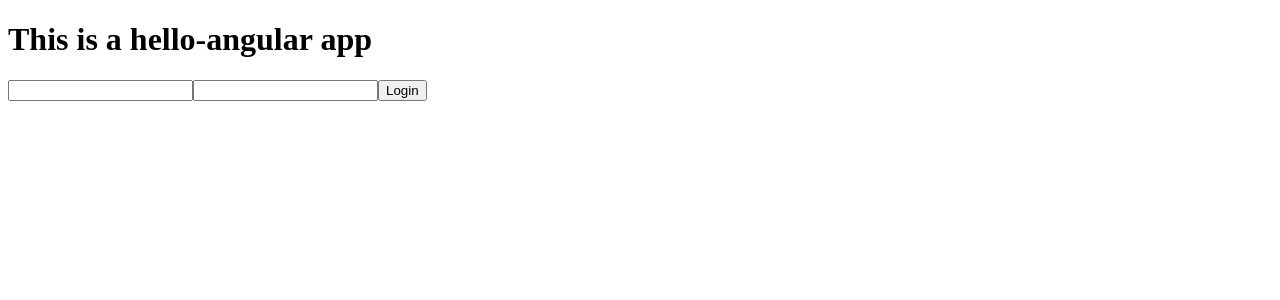
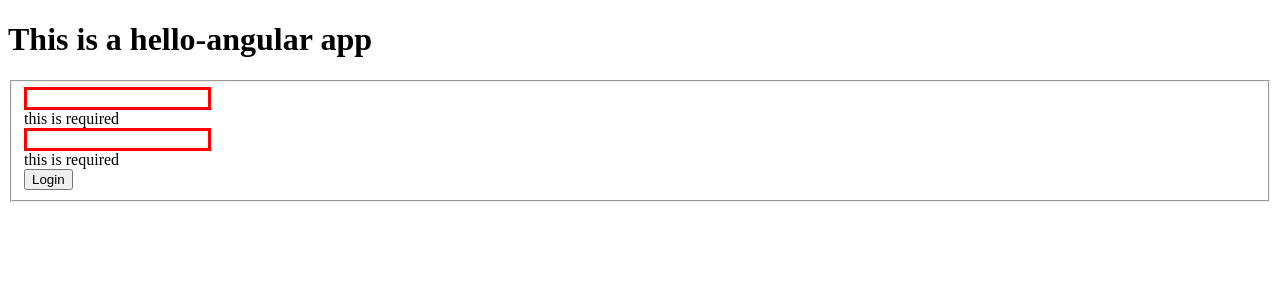
Before and after one commit to jun1362008/hello-angular, an Angular app: page / in a window 1280 px wide. Shown: the top 300 px of the page. Built offline with nearby package versions, Linux system fonts and the light colour scheme.

Commit message:
up login service

```diff
--- a/src/app/app.module.ts
+++ b/src/app/app.module.ts
@@ -5,6 +5,7 @@ import { HttpModule } from '@angular/http';
 
 import { AppComponent } from './app.component';
 import { LoginComponent } from './login/login.component';
+import { AuthService } from './core/auth.service';
 
 @NgModule({
   declarations: [
@@ -16,7 +17,9 @@ import { LoginComponent } from './login/login.component';
     FormsModule,
     HttpModule
   ],
-  providers: [],
+  providers: [
+    {provide: 'auth', useClass: AuthService}
+  ],
   bootstrap: [AppComponent]
 })
 export class AppModule {}
--- a/src/app/core/auth.service.ts
+++ b/src/app/core/auth.service.ts
@@ -5,4 +5,10 @@ export class AuthService {
 
   constructor() { }
 
+  loginWithCredentials(username: string, password: string): boolean {
+    if(username === 'huangjun')
+      return true;
+    return false;
+  }
+
 }
--- a/src/app/login/login.component.ts
+++ b/src/app/login/login.component.ts
@@ -1,25 +1,42 @@
-import { Component, OnInit } from '@angular/core';
+import { Component, OnInit, Inject } from '@angular/core';
 
 @Component({
   selector: 'app-login',
   template: `
     <div>
-        <input type="text" #usernameRef>
-        <input type="password" #passwordRef>
-        <button (click)="onClick(usernameRef.value,passwordRef.value)">Login</button>
+        <form #fromRef="ngForm" (submit)="onSubmit(fromRef.value)">
+            <fieldset ngModelGroup="login">
+              <input type="text" name="username" [(ngModel)]="username" #usernameRef="ngModel" required minlength="3">
+              <div *ngIf="usernameRef.errors?.required">this is required</div>
+              <div *ngIf="usernameRef.errors?.minlength">should be at least 3 charactors</div>
+              <input type="password" name="password" [(ngModel)]="password" #passwordRef="ngModel" required>
+              <div *ngIf="passwordRef.errors?.required">this is required</div>
+              <button type="submit">Login</button>
+            </fieldset>
+        </form>
     </div>
   `,
-  styles: []
+  styles: [`
+      input.ng-invalid{
+        border: 3px solid red;
+      }
+      input.ng-valid{
+        border: 3px solid green;
+      }
+  `]
 })
 export class LoginComponent implements OnInit {
 
-  constructor() { }
+  username = '';
+  password = '';
+
+  constructor(@Inject('auth') private service) { }
 
   ngOnInit() {
   }
 
-  onClick(username,password) {
-    console.log('username:',username,'\n'+'password:',password);
+  onSubmit(formValue) {
+    console.log('auth result is:',this.service.loginWithCredentials(formValue.login.username,formValue.login.password));
   }
 
 }
```
